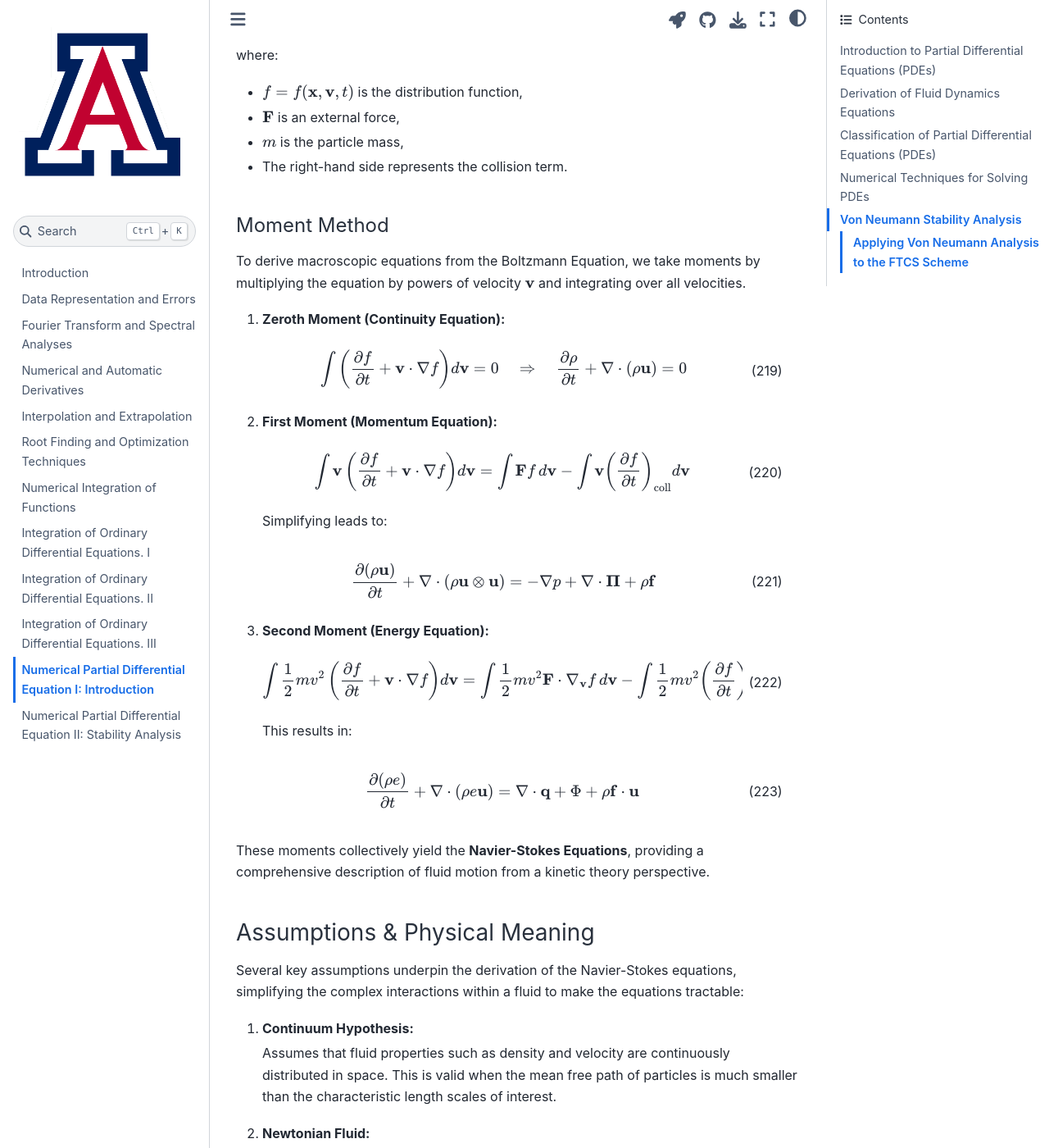
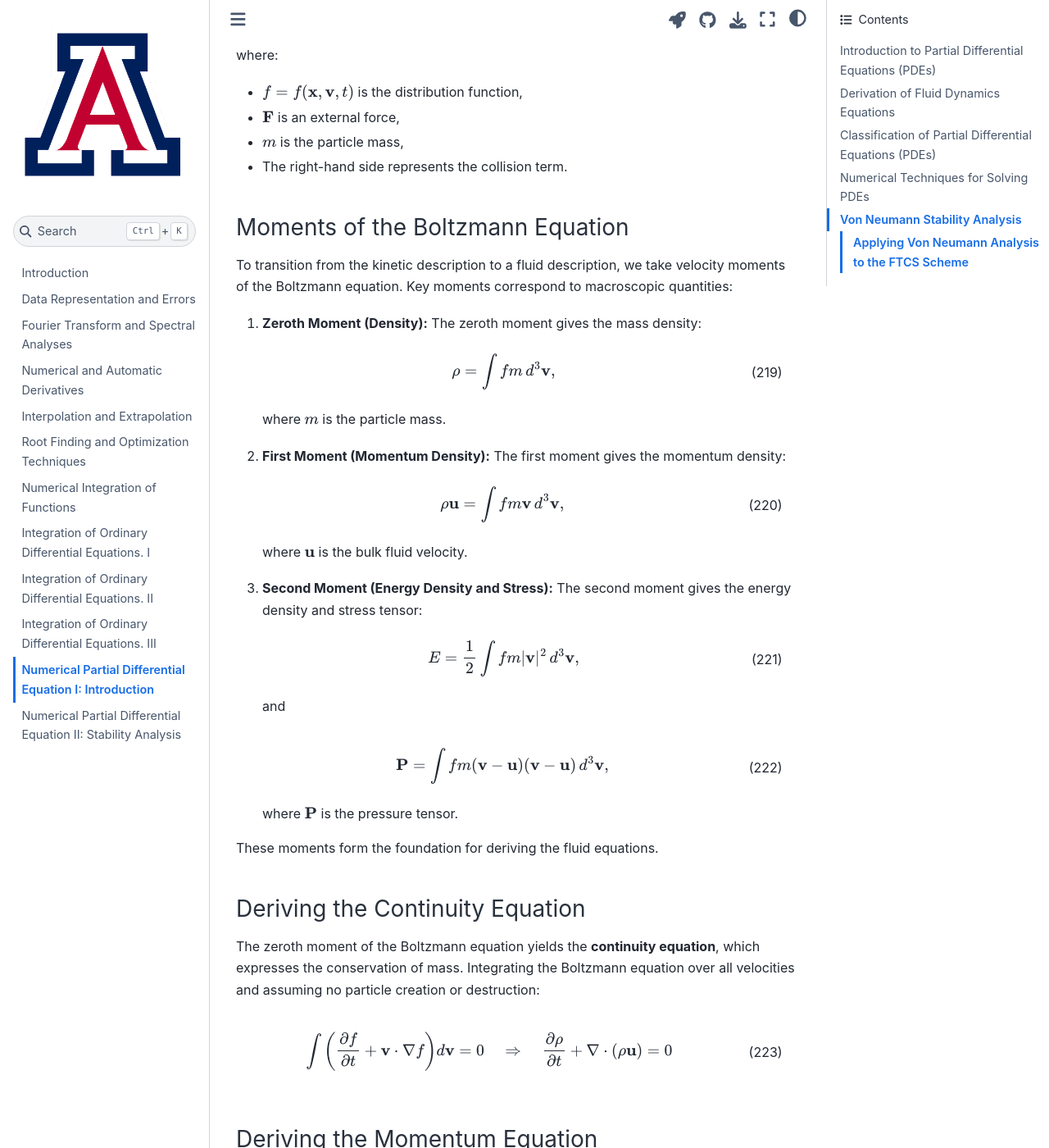
Before and after one commit to ua-2024q3-astr513/astr513, a Jupyter Book: the page built from docs/pde1.md, in a window 1280 px wide and 1400 px high, scrolled down 6722 px. Shown: the whole window at 82% size. Built offline with Jupyter Book 1.0.4 settings and Sphinx 7.4.7 and the Sphinx Book theme 1.1.4, drawn with Linux system fonts in a browser that asks for light colours; some of the changed text lies outside the part shown.

Commit message:
Improve the derivation from Boltzmann equation

```diff
--- a/docs/pde1.md
+++ b/docs/pde1.md
@@ -156,9 +156,9 @@ These principles can be expressed in their integral forms, which consider the be
 
 +++
 
-### From Integral to Differential Forms Using Green's and Stokes' Theorems
+### From Integral to Differential Forms Using Green's Theorems
 
-To transition from the integral to the differential forms of these conservation laws, we employ Green's and Stokes' theorems, which relate volume integrals to surface integrals.
+To transition from the integral to the differential forms of these conservation laws, we employ Green's theorems, which relate volume integrals to surface integrals.
 
 The Divergence Theorem converts a volume integral of a divergence of a vector field into a surface integral over the boundary of the volume:
 \begin{align}
@@ -249,34 +249,136 @@ where:
 
 +++
 
-#### Moment Method
+### Moments of the Boltzmann Equation
 
-To derive macroscopic equations from the Boltzmann Equation, we take moments by multiplying the equation by powers of velocity $\mathbf{v}$ and integrating over all velocities.
+To transition from the kinetic description to a fluid description, we take velocity moments of the Boltzmann equation.
+Key moments correspond to macroscopic quantities:
 
-1. **Zeroth Moment (Continuity Equation):**
-   \begin{align}
-   \int \left( \frac{\partial f}{\partial t} + \mathbf{v} \cdot \nabla f \right) d\mathbf{v} = 0 \quad \Rightarrow \quad \frac{\partial \rho}{\partial t} + \nabla \cdot (\rho \mathbf{u}) = 0
-   \end{align}
+1.  **Zeroth Moment (Density):**
+    The zeroth moment gives the mass density:
+    \begin{align}
+    \rho = \int f m \, d^3\mathbf{v},
+    \end{align}
+    where $m$ is the particle mass.
 
-2. **First Moment (Momentum Equation):**
-   \begin{align}
-   \int \mathbf{v} \left( \frac{\partial f}{\partial t} + \mathbf{v} \cdot \nabla f \right) d\mathbf{v} = \int \mathbf{F} f \, d\mathbf{v} - \int \mathbf{v} \left( \frac{\partial f}{\partial t} \right)_{\text{coll}} d\mathbf{v}
-   \end{align}
-   Simplifying leads to:
-   \begin{align}
-   \frac{\partial (\rho \mathbf{u})}{\partial t} + \nabla \cdot (\rho \mathbf{u} \otimes \mathbf{u}) = -\nabla p + \nabla \cdot \mathbf{\Pi} + \rho \mathbf{f}
-   \end{align}
+2.  **First Moment (Momentum Density):**
+    The first moment gives the momentum density:
+    \begin{align}
+    \rho \mathbf{u} = \int f m \mathbf{v} \, d^3\mathbf{v},
+    \end{align}
+    where $\mathbf{u}$ is the bulk fluid velocity.
 
-3. **Second Moment (Energy Equation):**
-   \begin{align}
-   \int \frac{1}{2} m v^2 \left( \frac{\partial f}{\partial t} + \mathbf{v} \cdot \nabla f \right) d\mathbf{v} = \int \frac{1}{2} m v^2 \mathbf{F} \cdot \nabla_{\mathbf{v}} f \, d\mathbf{v} - \int \frac{1}{2} m v^2 \left( \frac{\partial f}{\partial t} \right)_{\text{coll}} d\mathbf{v}
-   \end{align}
-   This results in:
-   \begin{align}
-   \frac{\partial (\rho e)}{\partial t} + \nabla \cdot (\rho e \mathbf{u}) = \nabla \cdot \mathbf{q} + \Phi + \rho \mathbf{f} \cdot \mathbf{u}
-   \end{align}
+4.  **Second Moment (Energy Density and Stress):**
+    The second moment gives the energy density and stress tensor:
+    \begin{align}
+    E = \frac{1}{2} \int f m |\mathbf{v}|^2 \, d^3\mathbf{v},
+    \end{align}
+    and
+    \begin{align}
+    \mathbf{P} = \int f m (\mathbf{v} - \mathbf{u})(\mathbf{v} - \mathbf{u}) \, d^3\mathbf{v},
+    \end{align}
+    where $\mathbf{P}$ is the pressure tensor.
 
-These moments collectively yield the **Navier-Stokes Equations**, providing a comprehensive description of fluid motion from a kinetic theory perspective.
+These moments form the foundation for deriving the fluid equations.
+
++++
+
+### Deriving the Continuity Equation
+
+The zeroth moment of the Boltzmann equation yields the **continuity equation**, which expresses the conservation of mass.
+Integrating the Boltzmann equation over all velocities and assuming no particle creation or destruction:
+\begin{align}
+\int \left( \frac{\partial f}{\partial t} + \mathbf{v} \cdot \nabla f \right) d\mathbf{v} = 0
+\quad \Rightarrow \quad
+\frac{\partial \rho}{\partial t} + \nabla \cdot (\rho \mathbf{u}) = 0
+\end{align}
+
++++
+
+### Deriving the Momentum Equation
+
+The first moment of the Boltzmann equation provides the **momentum equation**, which describes the conservation of momentum. Multiplying the Boltzmann equation by $\mathbf{v}$ and integrating over all velocities:
+\begin{align}
+\int \mathbf{v} \left( \frac{\partial f}{\partial t} + \mathbf{v} \cdot \nabla f \right) d\mathbf{v}
+&= \int \mathbf{F} f \, d\mathbf{v} - \int \mathbf{v} \left( \frac{\partial f}{\partial t} \right)_{\text{coll}} d\mathbf{v} \\
+\frac{\partial (\rho \mathbf{u})}{\partial t} + \nabla \cdot (\rho \mathbf{u} \mathbf{u})
+&= -\nabla \cdot \mathbf{P} + \mathbf{F},
+\end{align}
+where:
+* $\mathbf{P}$ is the pressure tensor,
+* $\mathbf{F}$ represents external forces (e.g., gravity).
+
+The pressure tensor $\mathbf{P}$ captures both isotropic and anisotropic contributions to stress.
+It can be decomposed into:
+\begin{align}
+\mathbf{P} = p \mathbf{I} + \boldsymbol{\tau},
+\end{align}
+where:
+* $p = \frac{1}{3} \text{Tr}(\mathbf{P})$ is the scalar pressure,
+* $\mathbf{I}$ is the identity matrix,
+* $\boldsymbol{\tau}$ is the deviatoric stress tensor, representing viscous effects.
+
+The momentum equation becomes:
+\begin{align}
+\frac{\partial (\rho \mathbf{u})}{\partial t} + \nabla \cdot (\rho \mathbf{u} \mathbf{u}) = -\nabla p + \nabla \cdot \boldsymbol{\tau} + \mathbf{F}.
+\end{align}
+
+This equation captures the effects of pressure, viscosity, and external forces on fluid motion.
+
++++
+
+### Deriving the Energy Equation
+
+The second moment of the Boltzmann equation yields the **energy equation**, which expresses the conservation of energy.
+Multiplying the Boltzmann equation by $m|\mathbf{v}|^2/2$ and integrating over all velocities:
+\begin{align}
+\int \frac{1}{2} m v^2 \left( \frac{\partial f}{\partial t} + \mathbf{v} \cdot \nabla f \right) d\mathbf{v}
+&= \int \frac{1}{2} m v^2 \mathbf{F} \cdot \nabla_{\mathbf{v}} f \, d\mathbf{v} - \int \frac{1}{2} m v^2 \left( \frac{\partial f}{\partial t} \right)_{\text{coll}} d\mathbf{v} \\
+\frac{\partial E}{\partial t} + \nabla \cdot (E \mathbf{u})
+&= -\nabla \cdot (\mathbf{P} \cdot \mathbf{u}) + \mathbf{F} \cdot \mathbf{u} + \nabla \cdot \mathbf{q},
+\end{align}
+where:
+* $E = \rho e + \rho |\mathbf{u}|^2/2$ is the total energy density (internal + kinetic),
+* $\mathbf{q} = \int f m (\mathbf{v} - \mathbf{u}) (1/2)|\mathbf{v} - \mathbf{u}|^2 \, d^3\mathbf{v}$ is the heat flux.
+
+The internal energy density $\rho e$ relates to the scalar pressure $p$ via the equation of state, typically written as:
+\begin{align}
+p = (\gamma - 1) \rho e,
+\end{align}
+
+where $\gamma$ is the adiabatic index.
+
+The energy equation can be rewritten to highlight internal energy evolution:
+\begin{align}
+\frac{\partial (\rho e)}{\partial t} + \nabla \cdot (\rho e \mathbf{u}) = -p \nabla \cdot \mathbf{u} + \nabla \cdot (\boldsymbol{\tau} \cdot \mathbf{u}) + \mathbf{F} \cdot \mathbf{u} + \nabla \cdot \mathbf{q}.
+\end{align}
+
+This formulation shows how compression, viscous dissipation, and heat conduction influence internal energy.
+
++++
+
+### Closing the System of Equations
+
+The derived equations—continuity, momentum, and energy—form a coupled system. However, these equations alone are insufficient because they depend on quantities like pressure, stress, and heat flux, which require additional modeling.
+
+1.  **Equation of State (EOS):**
+    An equation of state, such as $p = \rho RT$ for an ideal gas, relates pressure, density, and temperature, providing closure for the scalar pressure $p$.
+
+2.  **Viscous Stress (Constitutive Relations):**
+    The deviatoric stress tensor $\boldsymbol{\tau}$ is often modeled using Newtonian fluid assumptions:
+    \begin{align}
+    \boldsymbol{\tau} = \mu \left( \nabla \mathbf{u} + (\nabla \mathbf{u})^T - \frac{2}{3}(\nabla \cdot \mathbf{u}) \mathbf{I} \right),
+    \end{align}
+    where $\mu$ is the dynamic viscosity.
+
+3.  **Heat Flux:**
+    Heat flux $\mathbf{q}$ can be modeled using Fourier's law:
+    \begin{align}
+    \mathbf{q} = -k \nabla T,
+    \end{align}
+    where $k$ is the thermal conductivity.
+
+These closure relations reduce the system to a solvable set of equations.
 
 +++
 
@@ -560,39 +662,11 @@ Understanding the physical intuition behind each class of PDEs aids in selecting
 
 +++
 
-
-
-+++
-
 ### Key Dimensionless Numbers
 
 Several dimensionless numbers play pivotal roles in fluid dynamics and the study of PDEs.
 Among the most important are the Reynolds Number (Re), Mach Number (Ma), and Prandtl Number (Pr).
 Each of these numbers encapsulates the ratio of different physical effects, providing insight into the system's behavior.
-
-+++
-
-
-
-+++
-
-
-
-+++
-
-
-
-+++
-
-
-
-+++
-
-
-
-+++
-
-
 
 +++
 
```
